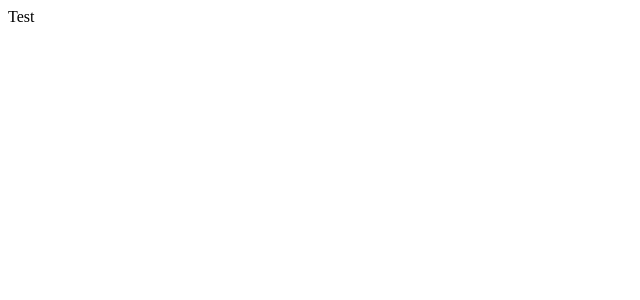
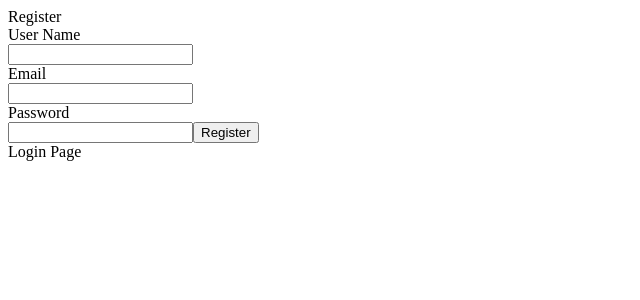
Before and after one commit to ZakwanCodes/LL-Project, a React app in the folder frontend/: page / in a window 1280 px wide. Shown: the top 300 px of the page, without its empty margins (0-640 px from the left). Built offline with nearby package versions, Linux system fonts and the light colour scheme; the HTML template or start-up script is replaced by a standard one.

Commit message:
Protected route middleware + controller done, work on setting up routing next

```diff
--- a/frontend/src/App.jsx
+++ b/frontend/src/App.jsx
@@ -1,7 +1,10 @@
+import Register from "./pages/register.jsx"
+import Login from "./pages/login.jsx"
 function App(){
   return(
     <div>
-      Test
+      <Register/>
+      <Login/>
     </div>
   );
 }
--- /dev/null
+++ b/frontend/src/api/auth.js
@@ -0,0 +1,12 @@
+const BASE_URL = "http://localhost:3000/api/auth";
+
+export async function register(email, userName, password){
+    const response = await fetch(`${BASE_URL}/register`, {
+        method: "POST",
+        headers: {"Content-Type": "application/json"},
+        credentials: "include",
+        body: JSON.stringify({email, userName, password})
+    });
+    const data = await response.json();
+    return data;
+}
--- /dev/null
+++ b/frontend/src/pages/login.jsx
@@ -0,0 +1,9 @@
+
+
+function Login(){
+    return (
+        <div>Login Page</div>
+    );
+}
+
+export default Login;
--- /dev/null
+++ b/frontend/src/pages/register.jsx
@@ -0,0 +1,63 @@
+import {useState} from "react"
+import {register} from "../api/auth.js"
+
+
+function Register(){
+
+    const [username, setUsername] = useState("");
+    const [email, setEmail] = useState("");
+    const [password, setPassword] = useState("");
+
+    function saveInputUsername(input){
+        setUsername(input.target.value);
+    }
+    function saveInputEmail(input){
+        setEmail(input.target.value);
+    }
+    function saveInputPassword(input){
+        setPassword(input.target.value);
+    }
+
+    async function registerButton(){
+        try{
+            const result = await register(email, username, password);
+            console.log(result);
+        } catch(error){
+            console.log(error);
+        }
+    }
+
+    return(
+        <div>
+            <div>
+                Register
+            </div>
+            <div>
+                User Name
+            </div>
+            <input
+                value = {username}
+                onChange = {saveInputUsername}
+            />
+            <div>
+                Email
+            </div>
+            <input
+            value = {email}
+                onChange = {saveInputEmail}
+            />
+            <div>
+                Password
+            </div>
+            <input
+                value = {password}
+                onChange = {saveInputPassword}
+            />
+            <button
+                onClick = {registerButton}
+            > Register </button>
+        </div>
+
+    );
+}
+export default Register;
```
